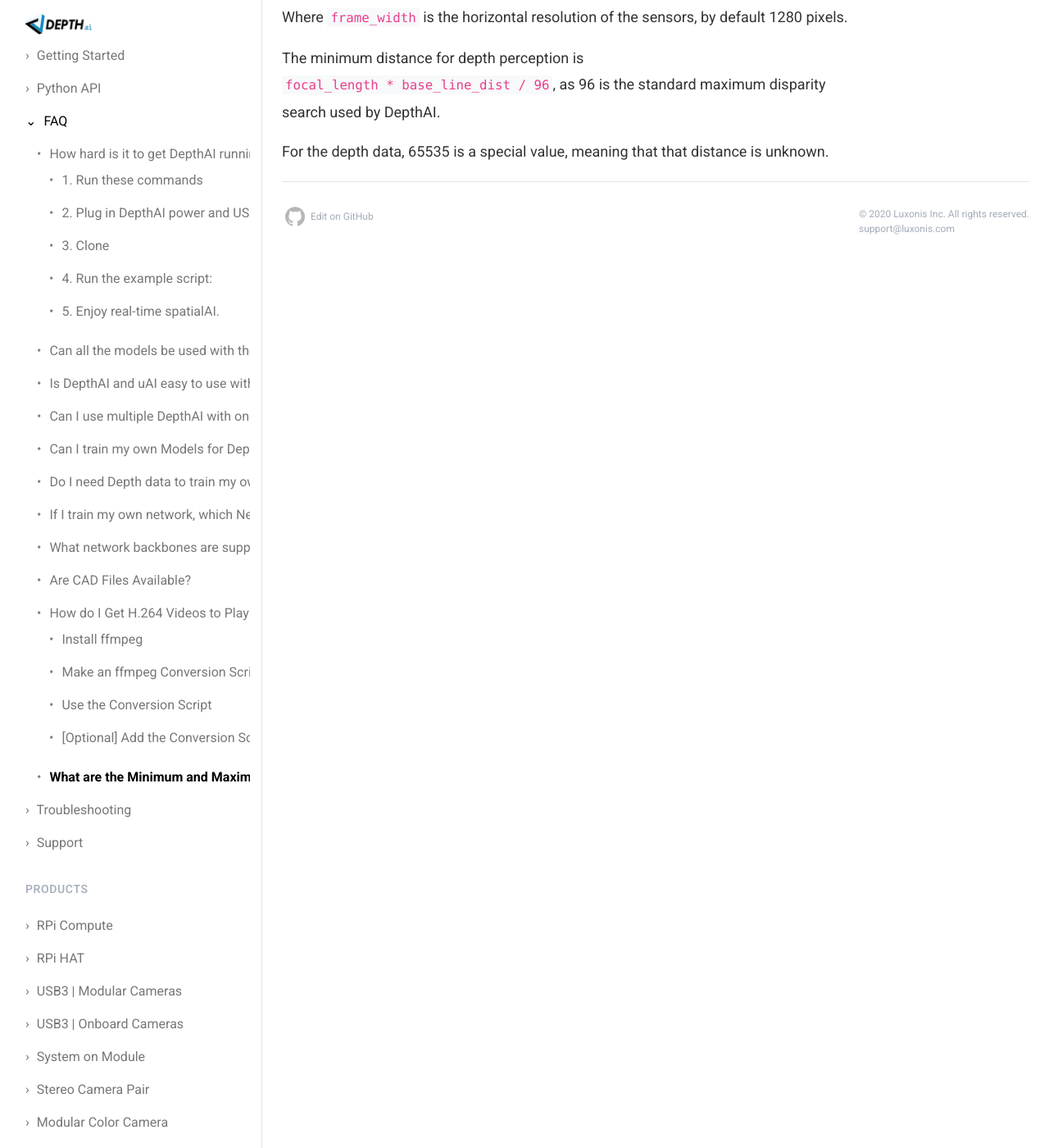
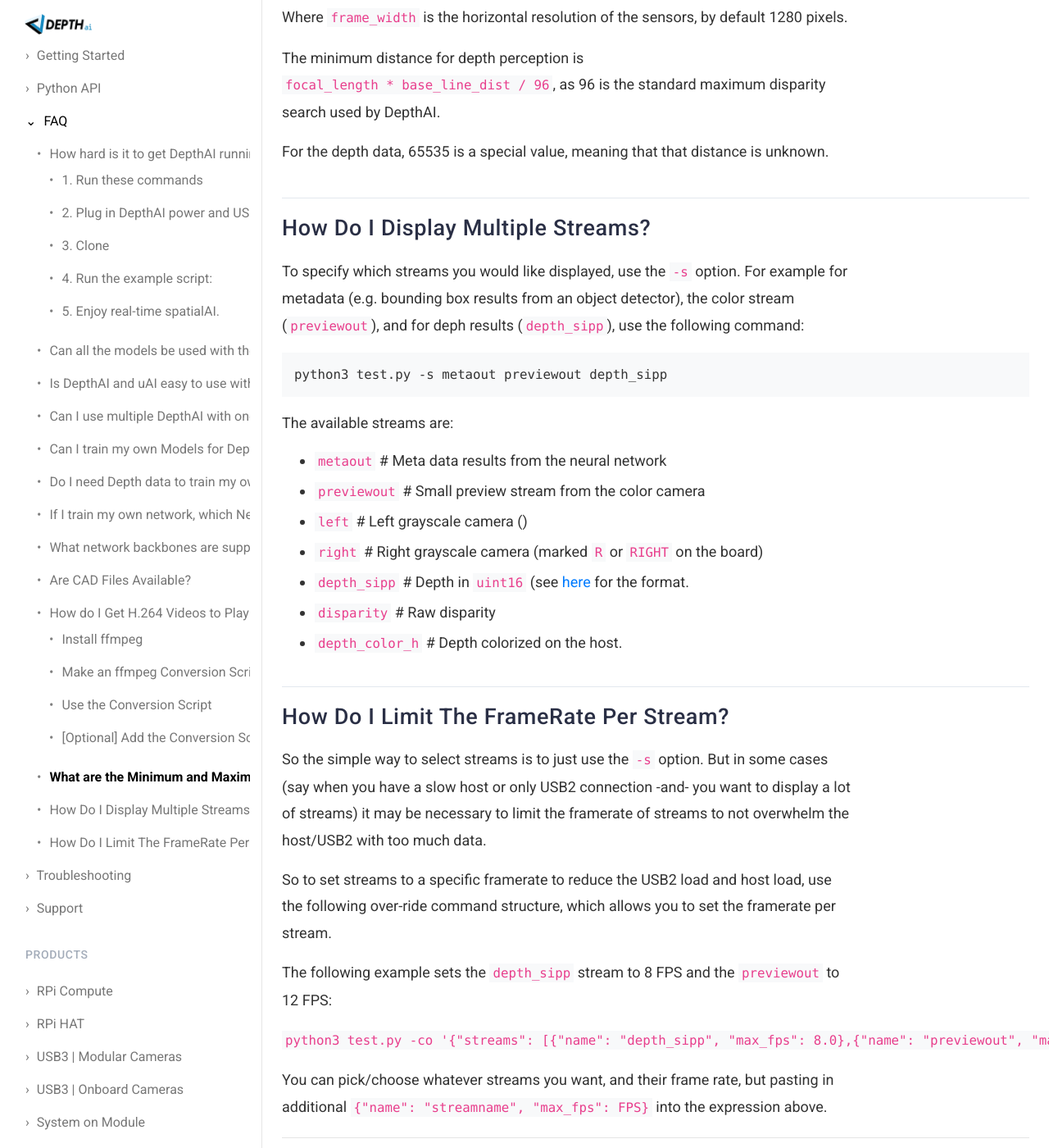
Before and after one commit to luxonis/depthai-docs-website, a Jekyll site: the page built from FAQ.md, in a window 1280 px wide and 1400 px high, scrolled down 5527 px. Shown: the whole window at 82% size. Built offline with Jekyll 4.4.1, drawn with Linux system fonts in a browser that asks for light colours; nearby versions of some CDN libraries.

Commit message:
Update FAQ.md

````diff
--- a/FAQ.md
+++ b/FAQ.md
@@ -154,3 +154,30 @@
 The minimum distance for depth perception is `focal_length * base_line_dist / 96`, as 96 is the standard maximum disparity search used by DepthAI.
 
 For the depth data, 65535 is a special value, meaning that that distance is unknown.
+
+## How Do I Display Multiple Streams?
+To specify which streams you would like displayed, use the `-s` option.  For example for metadata (e.g. bounding box results from an object detector), the color stream (`previewout`), and for deph results (`depth_sipp`), use the following command:
+
+```
+python3 test.py -s metaout previewout depth_sipp
+```
+The available streams are:
+ - `metaout` # Meta data results from the neural network
+ - `previewout` # Small preview stream from the color camera
+ - `left` # Left grayscale camera ()
+ - `right` # Right grayscale camera (marked `R` or `RIGHT` on the board)
+ - `depth_sipp` # Depth in `uint16` (see [here](https://docs.luxonis.com/faq/#what-are-the-minimum-and-maximum-depth-visible-by-depthai) for the format.
+ - `disparity` # Raw disparity
+ - `depth_color_h` # Depth colorized on the host.
+
+## How Do I Limit The FrameRate Per Stream?
+
+So the simple way to select streams is to just use the `-s` option.  But in some cases (say when you have a slow host or only USB2 connection -and- you want to display a lot of streams) it may be necessary to limit the framerate of streams to not overwhelm the host/USB2 with too much data.
+
+So to set streams to a specific framerate to reduce the USB2 load and host load, use the following over-ride command structure, which allows you to set the framerate per stream.
+
+The following example sets the `depth_sipp` stream to 8 FPS and the `previewout` to 12 FPS:
+
+`python3 test.py -co '{"streams": [{"name": "depth_sipp", "max_fps": 8.0},{"name": "previewout", "max_fps": 12.0}]}'`
+
+You can pick/choose whatever streams you want, and their frame rate, but pasting in additional `{"name": "streamname", "max_fps": FPS}` into the expression above.
````
